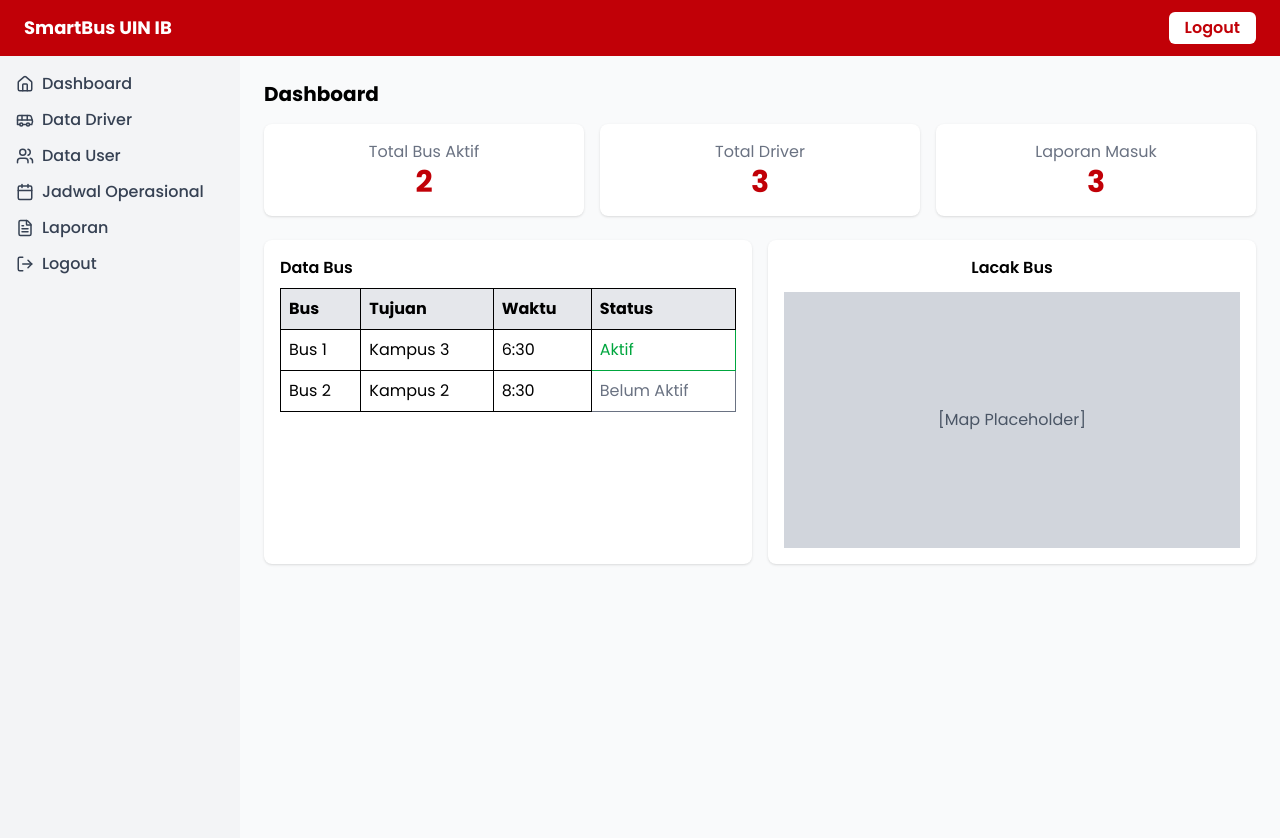
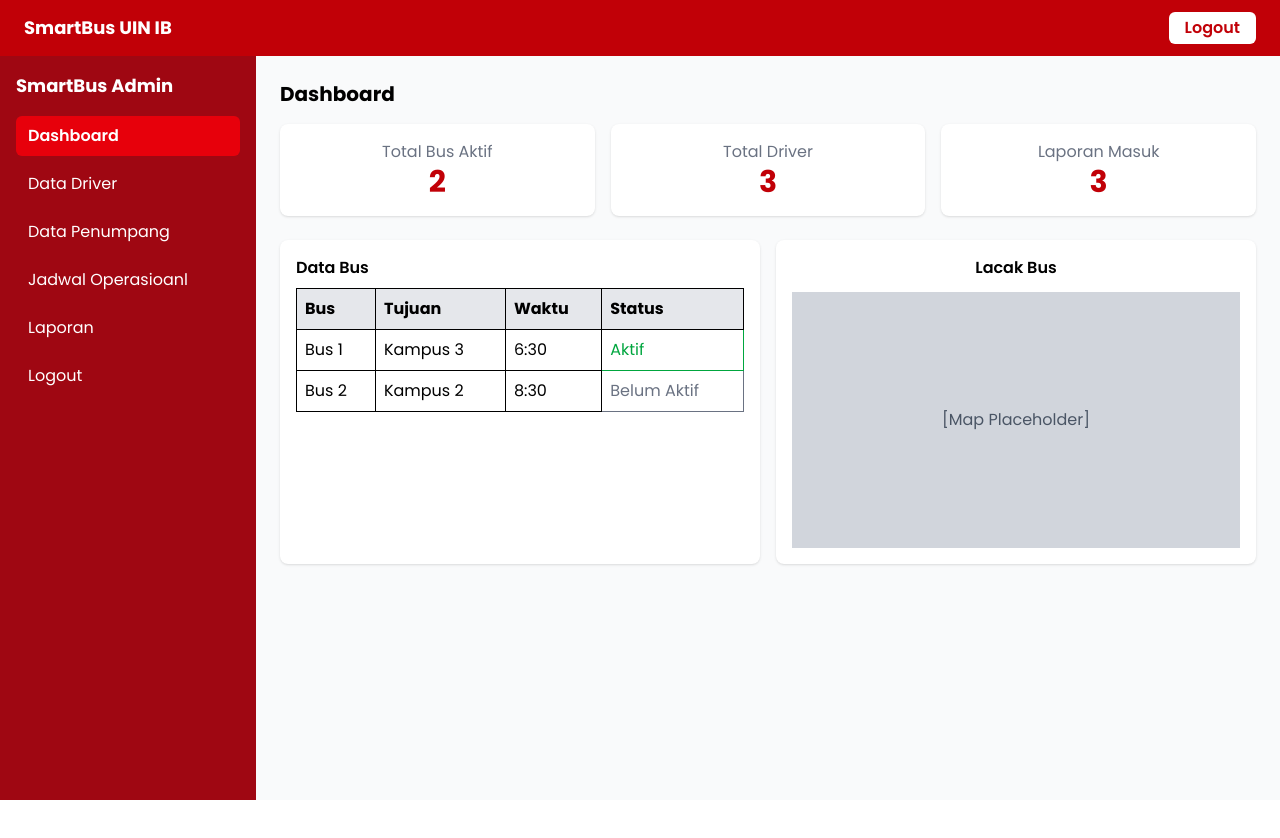
Before and after one commit to iniraply/smartbus-uinib, a React (Vite) app: page /admin/dashboard in a window 1280 px wide. Shown: the top 838 px of the page. After the commit the page ends 800 px from the top, so only its background shows below. Built offline with nearby package versions, Linux system fonts and the light colour scheme.

Commit message:
refactor: update Sidebar in the Admin section

```diff
--- a/src/components/SidebarAdmin.jsx
+++ b/src/components/SidebarAdmin.jsx
@@ -1,47 +1,35 @@
 // src/components/SidebarAdmin.jsx
-import { Home, Users, Bus, Calendar, FileText, LogOut } from "lucide-react";
+import { Link, useLocation } from "react-router-dom";
 
 export default function SidebarAdmin() {
+  const location = useLocation();
+
+  const menu = [
+    { name: "Dashboard", path: "/admin/dashboard" },
+    { name: "Data Driver", path: "/admin/datadriver" },
+    { name: "Data Penumpang", path: "/admin/datapenumpang" },
+    { name: "Jadwal Operasioanl", path: "/admin/jadwal" },
+    { name: "Laporan", path: "/admin/laporan" },
+    { name: "Logout", path: "/admin/logout" },
+  ];
+
   return (
-    <div className="bg-gray-100 w-60 min-h-screen shadow-md p-4 space-y-4">
-      <nav className="flex flex-col gap-3 text-gray-700">
-        <a
-          href="#"
-          className="flex items-center gap-2 hover:text-red-700 font-medium"
+    <aside className="w-64 bg-red-800 text-white flex flex-col p-4 space-y-2">
+      <h2 className="text-lg font-bold mb-4">SmartBus Admin</h2>
+      {menu.map((item) => (
+        <Link
+          key={item.path}
+          to={item.path}
+          className={`px-3 py-2 rounded-md transition
+            ${
+              location.pathname === item.path
+                ? "bg-red-600 font-semibold"
+                : "hover:bg-red-700"
+            }`}
         >
-          <Home size={18} /> Dashboard
-        </a>
-        <a
-          href="#"
-          className="flex items-center gap-2 hover:text-red-700 font-medium"
-        >
-          <Bus size={18} /> Data Driver
-        </a>
-        <a
-          href="#"
-          className="flex items-center gap-2 hover:text-red-700 font-medium"
-        >
-          <Users size={18} /> Data User
-        </a>
-        <a
-          href="#"
-          className="flex items-center gap-2 hover:text-red-700 font-medium"
-        >
-          <Calendar size={18} /> Jadwal Operasional
-        </a>
-        <a
-          href="#"
-          className="flex items-center gap-2 hover:text-red-700 font-medium"
-        >
-          <FileText size={18} /> Laporan
-        </a>
-        <a
-          href="#"
-          className="flex items-center gap-2 hover:text-red-700 font-medium"
-        >
-          <LogOut size={18} /> Logout
-        </a>
-      </nav>
-    </div>
+          {item.name}
+        </Link>
+      ))}
+    </aside>
   );
 }
```
